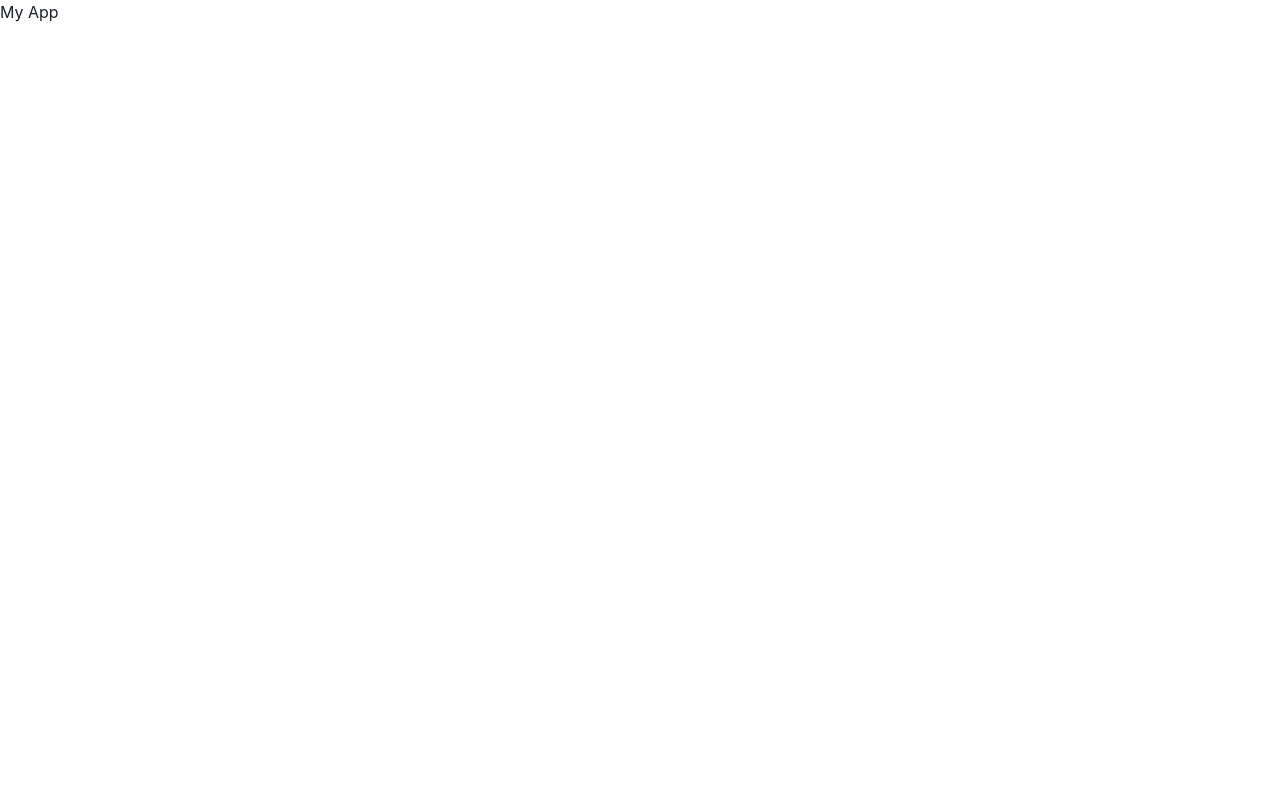
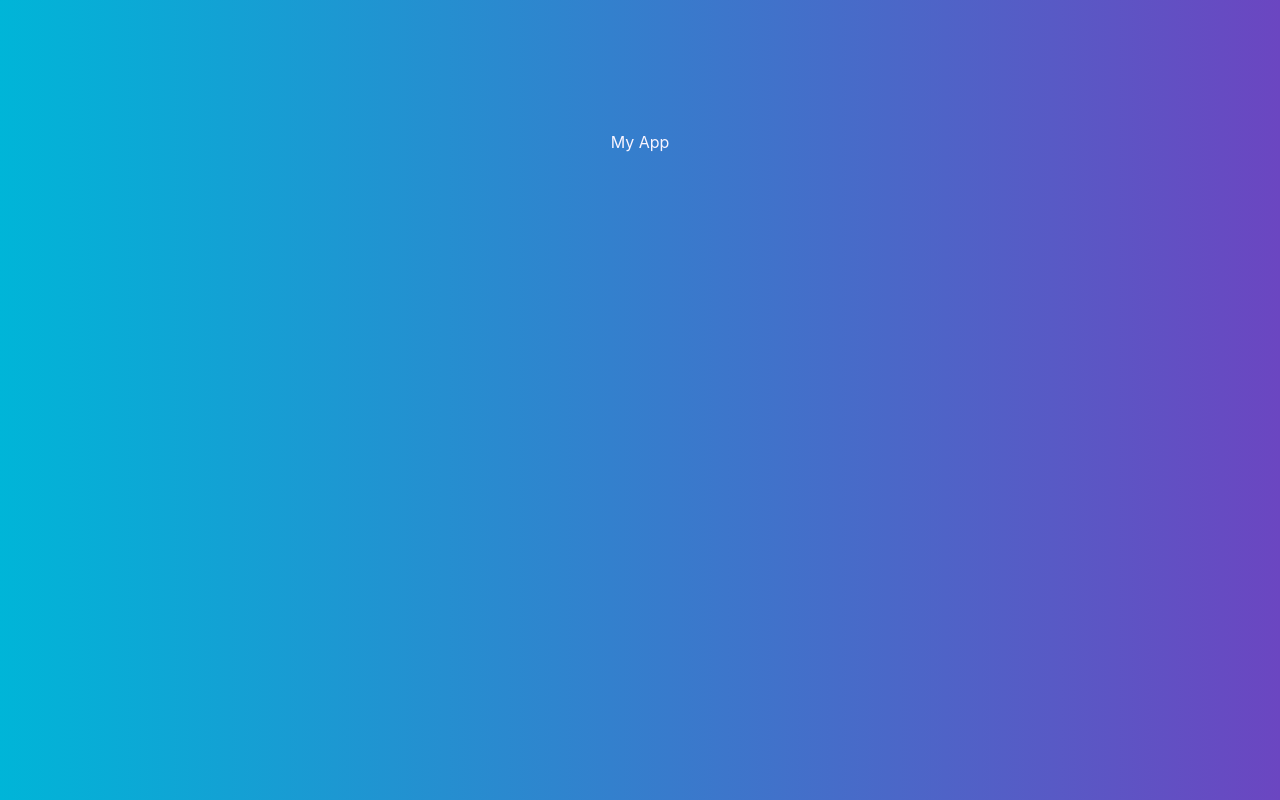
Before and after one commit to JoleneKearse/ai-keyword-extractor, a React (Vite) app: page / in a window 1280 px wide. Built offline with nearby package versions, Linux system fonts and the light colour scheme.

Commit message:
chore: add initial app styles

```diff
--- a/src/App.jsx
+++ b/src/App.jsx
@@ -1,10 +1,12 @@
-
+import { Container, Box } from "@chakra-ui/react";
 
 const App = () => {
   return (
-    <>
-      <h1>My App</h1>
-    </>
+    <Box bgGradient="linear(to-r, cyan.500, purple.600)" color="purple.50" height="100vh" paddingTop={130}>
+      <Container maxW="3xl" centerContent>
+        <h1>My App</h1>
+      </Container>
+    </Box>
   )
 }
 
```
